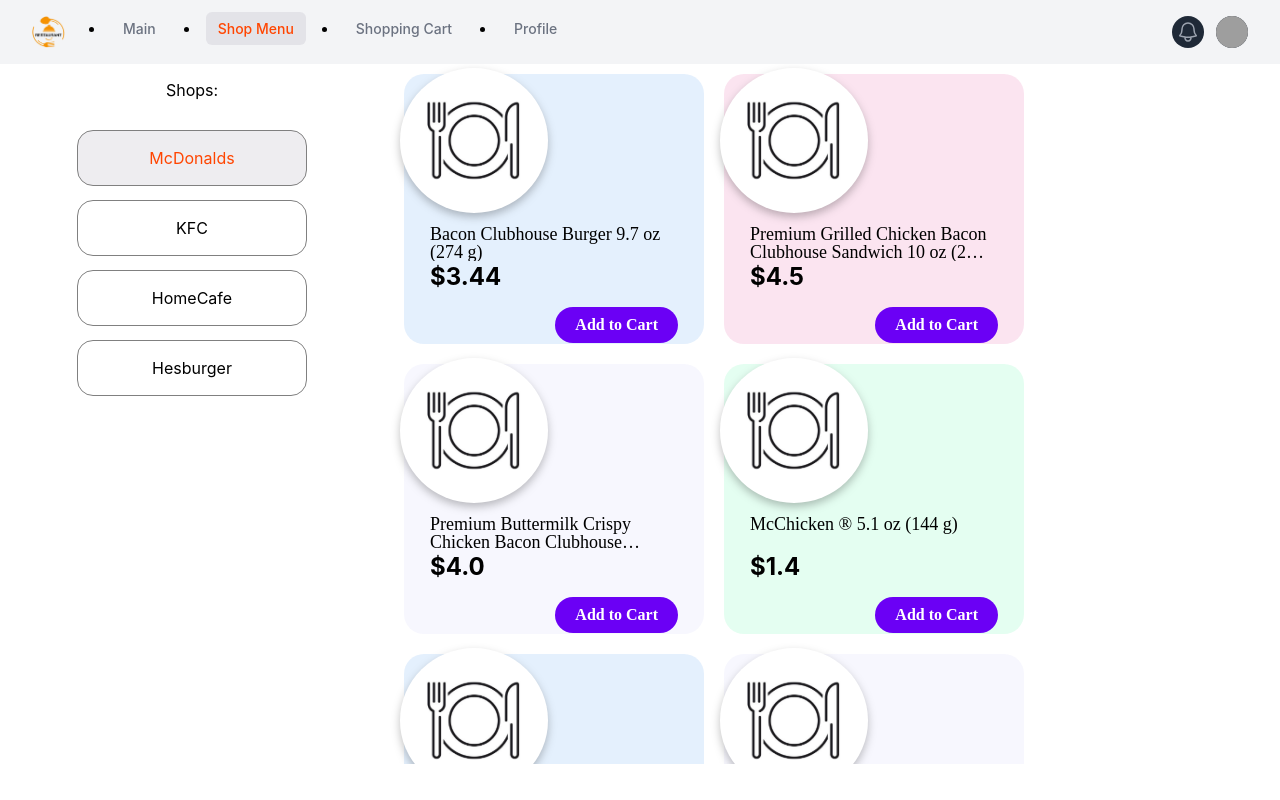
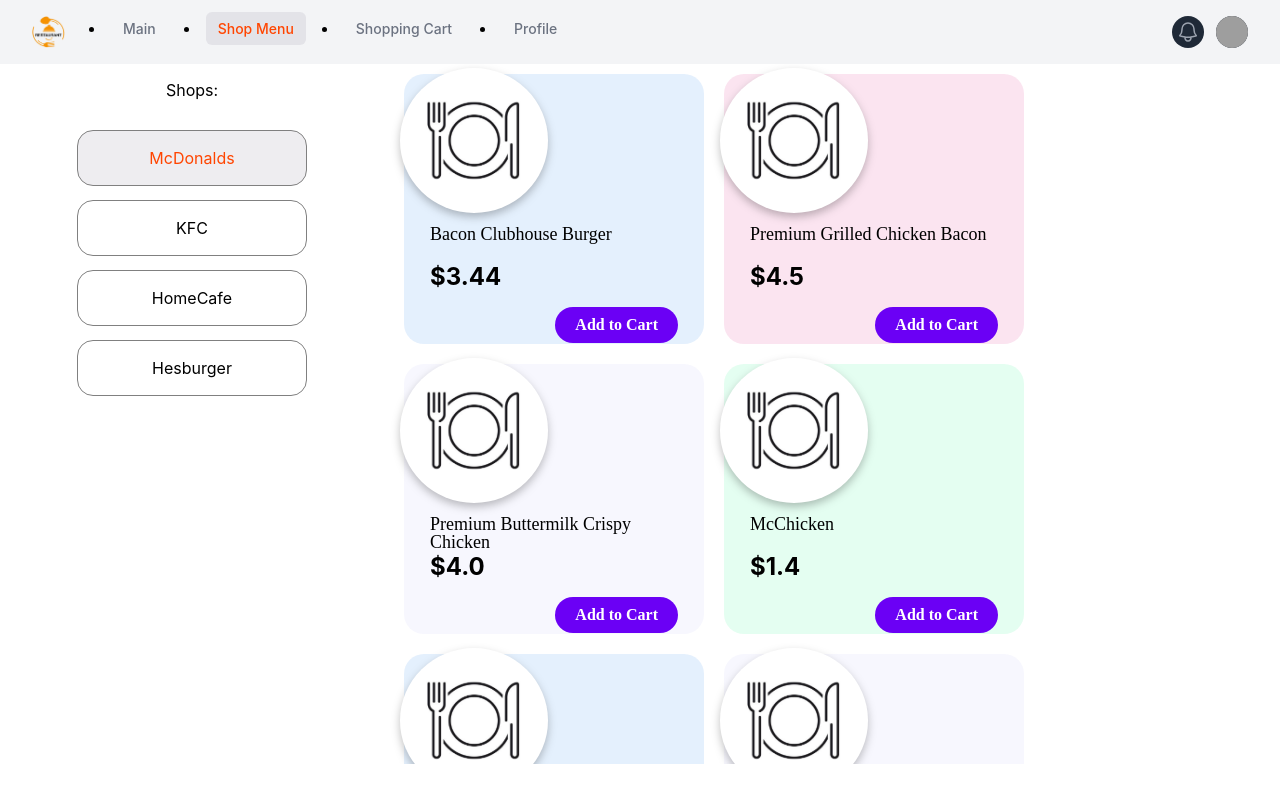
Before and after one commit to hustle2live/ElifTech_Test-task, a React (Create React App) app: page /shop in a window 1280 px wide. Built offline with nearby package versions, Linux system fonts and the light colour scheme; grey boxes are pictures that could not be loaded.

Commit message:
moderate price cart show

```diff
--- a/src/components/Cart.jsx
+++ b/src/components/Cart.jsx
@@ -156,11 +156,11 @@
                <h2 className='ml-4 mb-4 text-lg font-semibold leading-7 text-gray-900'>Order summary:</h2>
 
                <div className='bg-white p-8 border-gray-300 border'>
-                  <div ul role='list' className='-my-6 divide-y divide-gray-200'>
+                  <ul className='-my-6 divide-y divide-gray-200'>
                      {cartState.map(({ NAME, PRICE, IMG_SRC, QUANTITY }) => {
                         const MenuImage = IMG_SRC ? require(`../${IMG_SRC}`) : Plate;
 
-                        const itemPrice = Math.round(PRICE * QUANTITY * 100) / 100;
+                        const itemPrice = (Math.round(PRICE * QUANTITY * 100) / 100).toFixed(2);
 
                         return (
                            <li className='flex py-6' key={NAME}>
@@ -187,7 +187,7 @@
                                        min={0}
                                        max={10}
                                        value={QUANTITY}
-                                       className="border-gray-300 border-2 rounded-md pl-2"
+                                       className='border-gray-300 border-2 rounded-md pl-2'
                                        onChange={(e) => handleCountChange(NAME, e.target.value)}
                                     />
 
@@ -231,7 +231,7 @@
                            </li>
                         );
                      })}
-                  </div>
+                  </ul>
                </div>
             </div>
             <div className={styles.cart_wrapper__totalSection}>
--- a/src/mockData/data.json
+++ b/src/mockData/data.json
@@ -1,43 +1,51 @@
 {
     "McDonalds": [
         {
-            "NAME": "Bacon Clubhouse Burger 9.7 oz (274 g)",
             "PRICE": "3.44",
+            "NAME": "Bacon Clubhouse Burger ",
+            "DESCRIPTION": "9.7 oz (274 g)",
             "IMG_SRC": ""
         },
         {
             "PRICE": "4.5",
-            "NAME": "Premium Grilled Chicken Bacon Clubhouse Sandwich 10 oz (285 g)",
+            "NAME": "Premium Grilled Chicken Bacon ",
+            "DESCRIPTION": "Clubhouse Sandwich 10 oz (285 g)",
             "IMG_SRC": ""
         },
         {
             "PRICE": "4.0",
-            "NAME": "Premium Buttermilk Crispy Chicken Bacon Clubhouse Sandwich 10.1 oz (287 g)",
+            "NAME": "Premium Buttermilk Crispy Chicken ",
+            "DESCRIPTION": "Bacon Clubhouse Sandwich 10.1 oz (287 g)",
             "IMG_SRC": ""
         },
         {
             "PRICE": "1.4",
-            "NAME": "McChicken \u00ae 5.1 oz (144 g)",
+            "NAME": "McChicken ",
+            "DESCRIPTION": "5.1 oz (144 g)",
             "IMG_SRC": ""
         },
         {
             "PRICE": "1.4",
-            "NAME": "Buffalo Ranch McChicken 5.2 oz (148 g)",
+            "NAME": "Buffalo Ranch McChicken ",
+            "DESCRIPTION": "5.2 oz (148 g)",
             "IMG_SRC": ""
         },
         {
             "PRICE": "2.0",
-            "NAME": "Bacon Buffalo Ranch McChicken 5.7 oz (162 g)",
+            "NAME": "Bacon Buffalo Ranch McChicken ",
+            "DESCRIPTION": "5.7 oz (162 g)",
             "IMG_SRC": ""
         },
         {
             "PRICE": "2.2",
-            "NAME": "Bacon Cheddar McChicken 6.1 oz (172 g)",
+            "NAME": "Bacon Cheddar McChicken ",
+            "DESCRIPTION": "6.1 oz (172 g)",
             "IMG_SRC": ""
         },
         {
             "PRICE": "2.5",
-            "NAME": "Southern Style Buttermilk Crispy Chicken Sandwich 5.7 oz (162 g)",
+            "NAME": "Buttermilk Crispy Chicken Sandwich ",
+            "DESCRIPTION": "Southern Style 5.7 oz (162 g)",
             "IMG_SRC": ""
         }
     ],
@@ -45,77 +53,92 @@
         {
             "PRICE": "15",
             "NAME": "Filet-O-Fish 5 oz (142 g)",
+            "DESCRIPTION": "",
             "IMG_SRC": ""
         },
         {
             "PRICE": "12.2",
-            "NAME": "McRib \u00ae 7.3 oz (208 g)",
+            "NAME": "McRib ",
+            "DESCRIPTION": "7.3 oz (208 g)",
             "IMG_SRC": ""
         },
         {
             "PRICE": "13.6",
-            "NAME": "Premium McWrap Chicken & Bacon (Buttermilk Crispy) 11.1 oz (314 g)",
+            "NAME": "Premium McWrap Chicken & Bacon ",
+            "DESCRIPTION": "(Buttermilk Crispy) 11.1 oz (314 g)",
             "IMG_SRC": ""
         },
         {
             "PRICE": "14.1",
-            "NAME": "Premium McWrap Chicken & Bacon (Grilled) 11 oz (312 g)",
+            "NAME": "Premium McWrap Chicken & Bacon ",
+            "DESCRIPTION": "(Grilled) 11 oz (312 g)",
             "IMG_SRC": ""
         },
         {
             "PRICE": "13.1",
-            "NAME": "Premium McWrap Chicken & Ranch (Buttermilk Crispy) 10.9 oz (309 g)",
+            "NAME": "Premium McWrap Chicken & Ranch ",
+            "DESCRIPTION": "(Buttermilk Crispy) 10.9 oz (309 g)",
             "IMG_SRC": ""
         },
         {
             "PRICE": "13.5",
-            "NAME": "Premium McWrap Chicken & Ranch (Grilled) 10.8 oz (306 g)",
+            "NAME": "Premium McWrap Chicken & Ranch ",
+            "DESCRIPTION": "(Grilled) 10.8 oz (306 g)",
             "IMG_SRC": ""
         },
         {
             "PRICE": "12.7",
-            "NAME": "Premium McWrap Chicken Sweet Chili (Buttermilk Crispy) 10.6 oz (301 g)",
+            "NAME": "Premium McWrap Chicken Sweet Chili ",
+            "DESCRIPTION": "(Buttermilk Crispy) 10.6 oz (301 g)",
             "IMG_SRC": ""
         }
     ],
     "HomeCafe": [
         {
             "NAME": "French Fries with Ketchup",
+            "DESCRIPTION": "",
             "PRICE": "2.23",
             "IMG_SRC": "images/plate__french-fries.png"
         },
         {
             "NAME": "Salmon and Vegetables",
+            "DESCRIPTION": "",
             "PRICE": "5.12",
             "IMG_SRC": "images/plate__salmon-vegetables.png"
         },
         {
             "NAME": "Spaghetti with Sauce",
+            "DESCRIPTION": "",
             "PRICE": "7.82",
             "IMG_SRC": "images/plate__spaghetti-meat-sauce.png"
         },
         {
             "NAME": "Breakfast with eggs and bacon",
+            "DESCRIPTION": "",
             "PRICE": "4.50",
             "IMG_SRC": "images/plate__bacon-eggs.png"
         },
         {
             "NAME": "Fish sticks fries",
+            "DESCRIPTION": "",
             "PRICE": "8.24",
             "IMG_SRC": "images/plate__fish-sticks-fries.png"
         },
         {
             "NAME": "Chicken salad menu",
+            "DESCRIPTION": "",
             "PRICE": "4.65",
             "IMG_SRC": "images/plate__chicken-salad.png"
         },
         {
             "NAME": "Tortellini",
+            "DESCRIPTION": "",
             "PRICE": "3.95",
             "IMG_SRC": "images/plate__tortellini.png"
         },
         {
             "NAME": "Ravioli menu",
+            "DESCRIPTION": "",
             "PRICE": "3.20",
             "IMG_SRC": "images/plate__ravioli.png"
         }
@@ -123,67 +146,80 @@
     "Hesburger": [
         {
             "PRICE": "3.1",
-            "NAME": "Premium McWrap Chicken Sweet Chili (Grilled) 10.4 oz (294 g)",
+            "NAME": "Premium McWrap Chicken Sweet Chili ",
+            "DESCRIPTION": "(Grilled) 10.4 oz (294 g)",
             "IMG_SRC": ""
         },
         {
             "PRICE": "2.5",
             "NAME": "Big Mac 7.5 oz (212 g)",
+            "DESCRIPTION": "",
             "IMG_SRC": ""
         },
         {
             "PRICE": "3.1",
-            "NAME": "Quarter Pounder\u00ae with Cheese 7.3 oz (206 g)",
+            "NAME": "Quarter Pounder",
+            "DESCRIPTION": "with Cheese 7.3 oz (206 g)",
             "IMG_SRC": ""
         },
         {
             "PRICE": "5.0",
-            "NAME": "Double Quarter Pounder with Cheese 10.3 oz (291 g)",
+            "NAME": "Double Quarter Pounder with Cheese ",
+            "DESCRIPTION": "10.3 oz (291 g)",
             "IMG_SRC": ""
         },
         {
             "PRICE": "12",
-            "NAME": "Hamburger 3.5 oz (99 g)",
+            "NAME": "Hamburger ",
+            "DESCRIPTION": "3.5 oz (99 g)",
             "IMG_SRC": ""
         },
         {
             "PRICE": "1.5",
-            "NAME": "Cheeseburger 4 oz (113 g)",
+            "NAME": "Cheeseburger ",
+            "DESCRIPTION": "4 oz (113 g)",
             "IMG_SRC": ""
         },
         {
             "PRICE": "1.5",
-            "NAME": "BBQ Ranch Burger 4 oz (114 g)",
+            "NAME": "BBQ Ranch Burger",
+            "DESCRIPTION": " 4 oz (114 g)",
             "IMG_SRC": ""
         },
         {
             "PRICE": "1.5",
-            "NAME": "Grilled Onion Cheddar 4 oz (114 g)",
+            "NAME": "Grilled Onion Cheddar",
+            "DESCRIPTION": "4 oz (114 g)",
             "IMG_SRC": ""
         },
         {
             "PRICE": "2.5",
-            "NAME": "Double Cheeseburger 5.7 oz (163 g)",
+            "NAME": "Double Cheeseburger",
+            "DESCRIPTION": "5.7 oz (163 g)",
             "IMG_SRC": ""
         },
         {
             "PRICE": "2.2",
-            "NAME": "McDouble 5.2 oz (148 g)",
+            "NAME": "McDouble",
+            "DESCRIPTION": " 5.2 oz (148 g)",
             "IMG_SRC": ""
         },
         {
             "PRICE": "2.8",
-            "NAME": "Bacon McDouble 5.7 oz (162 g)",
+            "NAME": "Bacon McDouble ",
+            "DESCRIPTION": "5.7 oz (162 g)",
             "IMG_SRC": ""
         },
         {
             "PRICE": "2.2",
-            "NAME": "Daily Double 6.8 oz (191 g)",
+            "NAME": "Daily Double",
+            "DESCRIPTION": "6.8 oz (191 g)",
             "IMG_SRC": ""
         },
         {
             "PRICE": "1.6",
-            "NAME": "Ranch Snack Wrap\u00ae (Buttermilk Crispy) 4.6 oz (129 g)",
+            "NAME": "Ranch Snack Wrap",
+            "DESCRIPTION": "Buttermilk Crispy 4.6 oz (129 g)",
             "IMG_SRC": ""
         }
     ]
```
